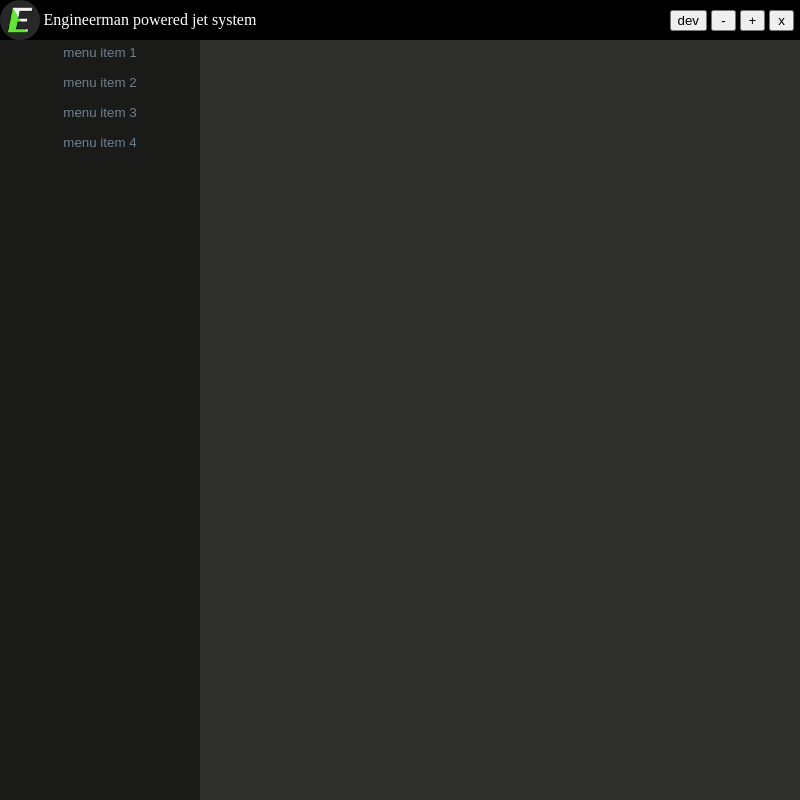
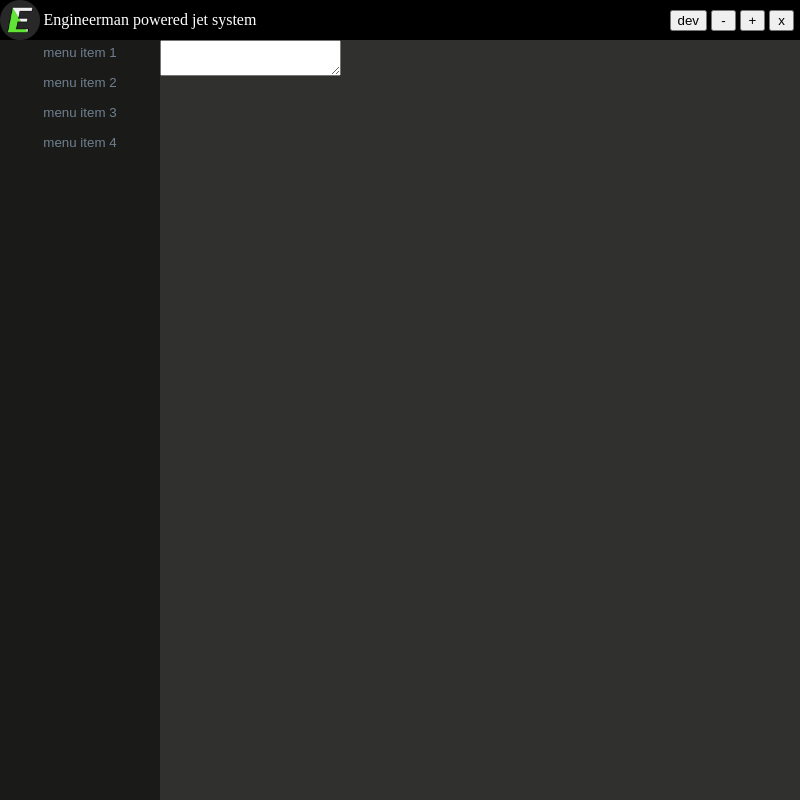
Before and after one commit to Pyroseza/EPJS, an Electron app: page index.html in a window 800 px wide. Drawn offline with Linux system fonts and the light colour scheme.

Commit message:
small layout fixes

```diff
--- a/index.html
+++ b/index.html
@@ -25,8 +25,11 @@
             <button class="lobby">menu item 4</button>
         </div>
     </div>
-    <div id="messages-body">
-
+    <div id="chat-body">
+        <div id="chat-display"></div>
+        <div id="chat-input">
+            <textarea></textarea>
+        </div>
     </div>
 </div>
 </body>
--- a/style.css
+++ b/style.css
@@ -49,14 +49,25 @@ body {
 #main-body {
     background-color: #30302e;
     width: 100%;
+    min-width: 300px;
     height: calc(100vh - 40px);
+    float: left;
 }
 
 #side-menu {
-    min-width: 200px;
-    width: 20%;
+    width: 20vw;
     height: calc(100vh - 40px);
     background-color: #1a1a18;
+    float: left;
+}
+
+#chat-body {
+    width: 75vw;
+    height: calc(100vh - 40px);
+    float: left;
+}
+#chat-input {
+    width: 100%;
 }
 
 .lobby {
```
